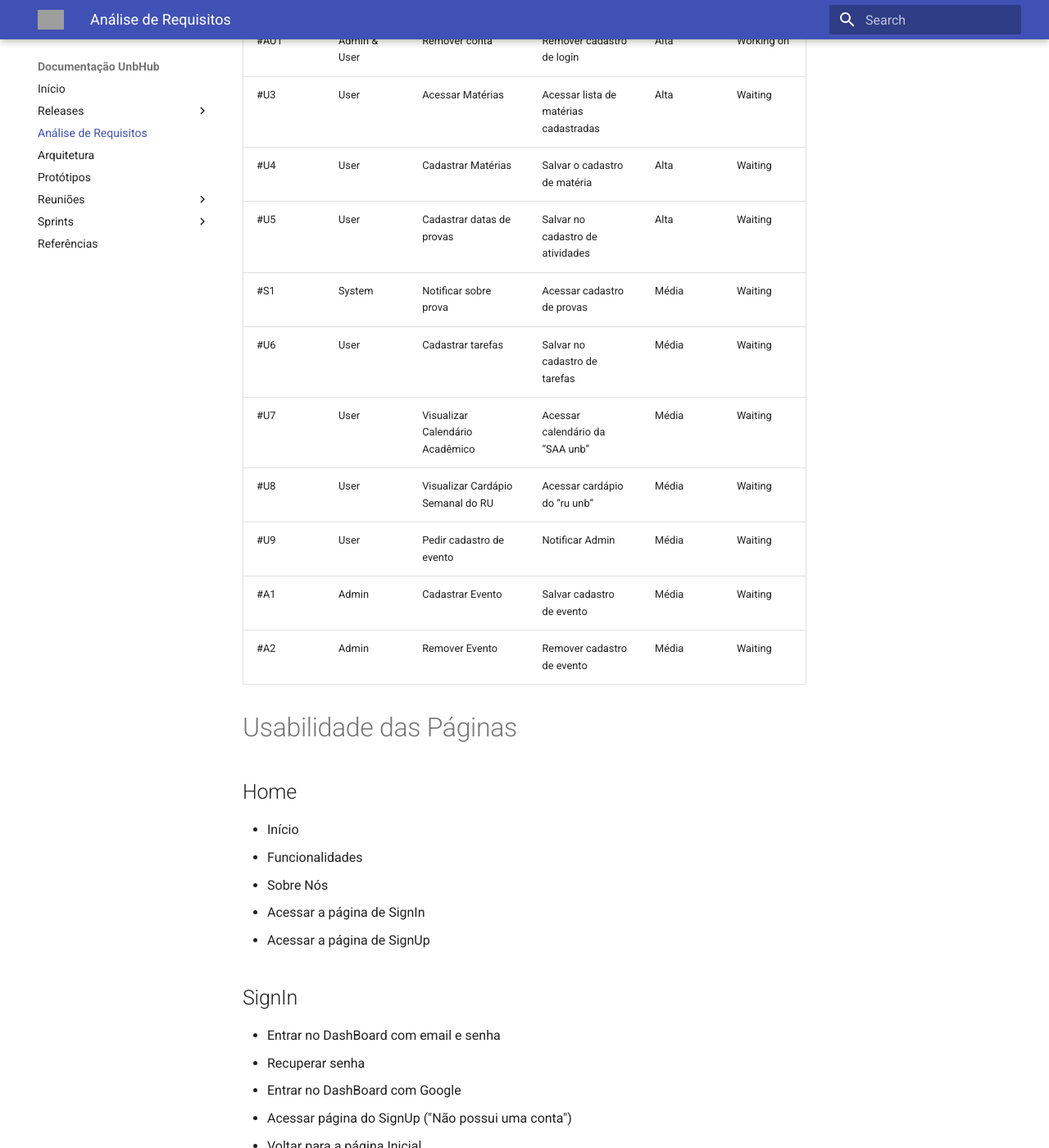
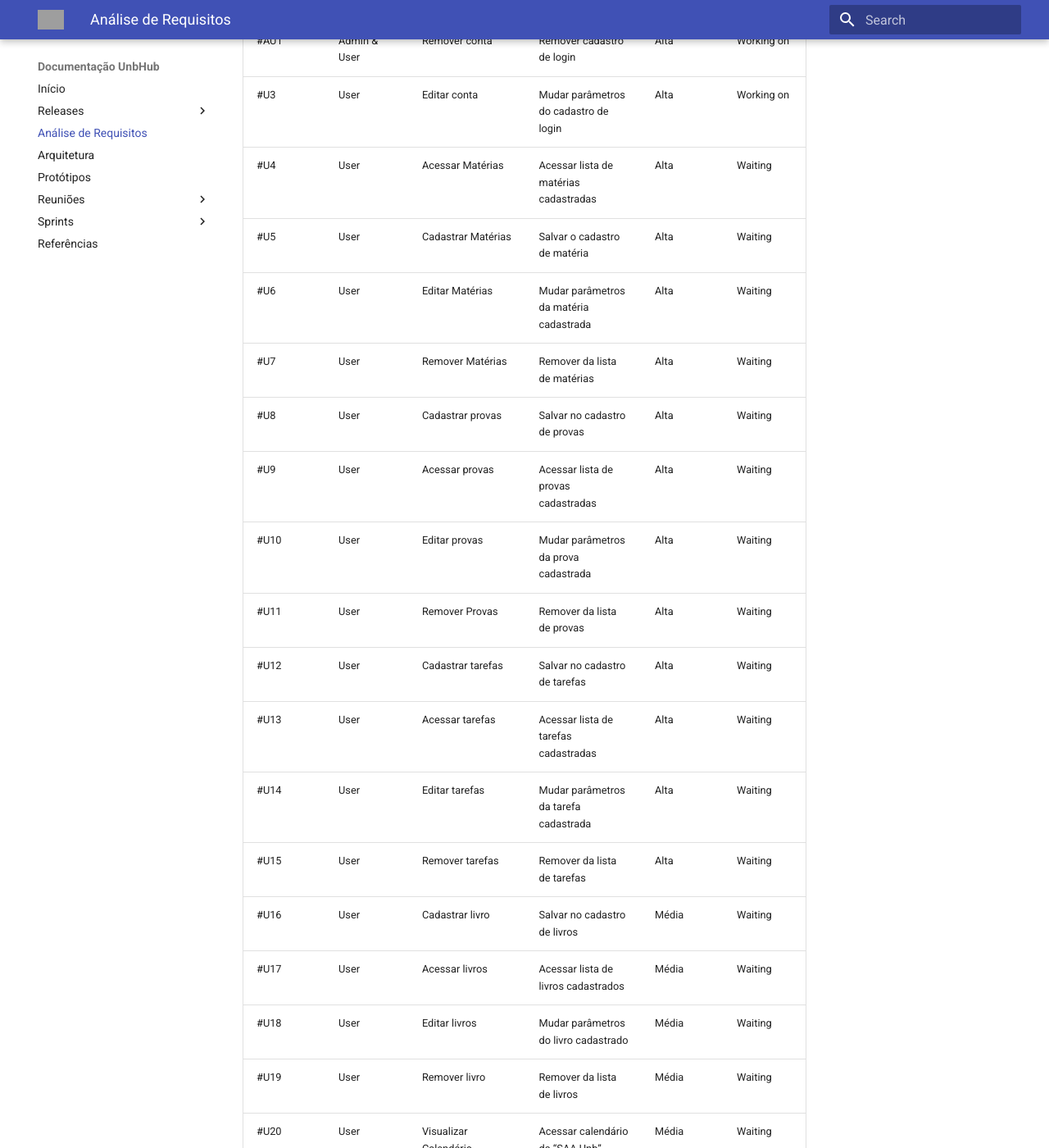
Before and after one commit to unb-mds/Squad09-UnBHUB, an MkDocs documentation site: the page built from documentation/mkdocs/docs/Requisitos.md, in a window 1280 px wide and 1400 px high, scrolled down 330 px. Shown: the whole window at 82% size. Built offline with MkDocs 1.6.1 and Material for MkDocs 9.7.7, drawn with Linux system fonts in a browser that asks for light colours; some of the changed text lies outside the part shown; grey boxes are pictures that could not be loaded.

Commit message:
Close(#43): reformatação da tabela de requisitos

````diff
--- a/documentation/mkdocs/docs/Requisitos.md
+++ b/documentation/mkdocs/docs/Requisitos.md
@@ -1,23 +1,40 @@
-# Tabela de Requisitos
+# Tabela de Requisitos Funcionais
 
-| ID   | Alvo  | Funcionalidade                | Requisito                        | Prioridade | Status      |
-|------|-------|--------------------------------|----------------------------------|------------|-------------|
-| #U1  | User  | Criar uma conta                | Salvar Cadastro de login         | Alta       | Working on  |
-| #U2  | User  | Logar no site                  | Acessar lista de cadastros de login | Alta    | Working on  |
-| #AU1 | Admin & User | Remover conta           | Remover cadastro de login       | Alta       | Working on  |
-| #U3  | User  | Acessar Matérias              | Acessar lista de matérias cadastradas | Alta | Waiting     |
-| #U4  | User  | Cadastrar Matérias            | Salvar o cadastro de matéria     | Alta       | Waiting     |
-| #U5  | User  | Cadastrar datas de provas     | Salvar no cadastro de atividades | Alta     | Waiting     |
-| #S1  | System| Notificar sobre prova         | Acessar cadastro de provas       | Média      | Waiting     |
-| #U6  | User  | Cadastrar tarefas             | Salvar no cadastro de tarefas    | Média      | Waiting     |
-| #U7  | User  | Visualizar Calendário Acadêmico | Acessar calendário da “SAA unb” | Média   | Waiting     |
-| #U8  | User  | Visualizar Cardápio Semanal do RU | Acessar cardápio do “ru unb” | Média | Waiting     |
-| #U9  | User  | Pedir cadastro de evento      | Notificar Admin                  | Média      | Waiting     |
-| #A1  | Admin | Cadastrar Evento              | Salvar cadastro de evento        | Média      | Waiting     |
-| #A2  | Admin | Remover Evento                | Remover cadastro de evento       | Média      | Waiting     |
+| ID   | Alvo   | Funcionalidade          | Requisito                             | Prioridade | Status      |
+|------|--------|-------------------------|---------------------------------------|------------|-------------|
+| #U1  | User   | Criar uma conta         | Salvar Cadastro de login              | Alta       | Working on  |
+| #U2  | User   | Logar no site           | Acessar lista de cadastros de login  | Alta       | Working on  |
+| #AU1 | Admin & User | Remover conta     | Remover cadastro de login            | Alta       | Working on  |
+| #U3  | User   | Editar conta            | Mudar parâmetros do cadastro de login| Alta       | Working on  |
+| #U4  | User   | Acessar Matérias        | Acessar lista de matérias cadastradas| Alta       | Waiting     |
+| #U5  | User   | Cadastrar Matérias      | Salvar o cadastro de matéria         | Alta       | Waiting     |
+| #U6  | User   | Editar Matérias         | Mudar parâmetros da matéria cadastrada| Alta       | Waiting     |
+| #U7  | User   | Remover Matérias        | Remover da lista de matérias         | Alta       | Waiting     |
+| #U8  | User   | Cadastrar provas        | Salvar no cadastro de provas         | Alta       | Waiting     |
+| #U9  | User   | Acessar provas          | Acessar lista de provas cadastradas  | Alta       | Waiting     |
+| #U10 | User   | Editar provas           | Mudar parâmetros da prova cadastrada | Alta       | Waiting     |
+| #U11 | User   | Remover Provas          | Remover da lista de provas           | Alta       | Waiting     |
+| #U12 | User   | Cadastrar tarefas       | Salvar no cadastro de tarefas        | Alta       | Waiting     |
+| #U13 | User   | Acessar tarefas         | Acessar lista de tarefas cadastradas | Alta       | Waiting     |
+| #U14 | User   | Editar tarefas          | Mudar parâmetros da tarefa cadastrada| Alta       | Waiting     |
+| #U15 | User   | Remover tarefas         | Remover da lista de tarefas          | Alta       | Waiting     |
+| #U16 | User   | Cadastrar livro         | Salvar no cadastro de livros         | Média      | Waiting     |
+| #U17 | User   | Acessar livros          | Acessar lista de livros cadastrados  | Média      | Waiting     |
+| #U18 | User   | Editar livros           | Mudar parâmetros do livro cadastrado | Média      | Waiting     |
+| #U19 | User   | Remover livro           | Remover da lista de livros           | Média      | Waiting     |
+| #U20 | User   | Visualizar Calendário Acadêmico | Acessar calendário da “SAA Unb” | Média      | Waiting     |
+| #U21 | User   | Visualizar Cardápio Semanal do RU | Acessar  cardápio do “RU Unb” | Média      | Waiting     |
+| #S1  | System | Notificar sobre prova   | Acessar cadastro dos parâmetros das provas| Média      | Waiting     |
+| #S2  | System | Notificar sobre livro   | Acessar cadastro dos parâmetros dos livros| Média      | Waiting     |
+| #S3  | System | Notificar sobre tarefa  | Acessar cadastro dos parâmetros das tarefas| Média      | Waiting     |
+| #U22 | User   | Pedir cadastro de evento| Notificar Admin                      | Baixa      | Waiting     |
+| #A1  | Admin  | Cadastrar Evento        | Salvar cadastro de evento            | Baixa      | Waiting     |
+| #A2  | Admin  | Remover Evento          | Remover cadastro de evento           | Baixa      | Waiting     |
+
+ESCOPO DO MVP1: #U1, #U2, #AU1, #U3, #U4, #U5, #U6, #U7, #U8, #U9, #U10, #U11, #U12, #U13, #U14, #U15.
 
 
-# Usabilidade das Páginas
+# Requisitos das Páginas
 
 ## Home
 - Início
@@ -91,7 +108,7 @@
 ## Biblioteca
 - Ver livros emprestados da biblioteca
 - Ver livros atrasados da biblioteca
-- Editar paramêtros dos livros
+- Editar parâmetros dos livros
 - Editar data de entrega dos livros
 - Remover Livros
 
@@ -115,40 +132,40 @@
 - Editar notificações
 - Excluir conta
 
-# Banco de dados
+# Requisitos do Banco de dados
 ```
 Usuário:
-    Nome: String
-    Email: String
-    Senha: String
-    Curso: String
-    Semetre: Integer
-    Materias:
-    └── Materia1:
-    |   └── Nome: String
-    |   └── Professor: String
-    |   └── DiasSemana: String
-    |   └── Horarios: Time
-    |   └── Local: String
-    |   └── Provas:
-    |   |   └──  P1:
-    |   |   |    └── Código: String
-    |   |   |    └── Nota: String
-    |   |   |    └── Data: String
-    |   |   |    └── Horário: Time
-    |   |   |    └── Sala: String
-    |   |   |    └── Conteudo: String
-    |   |   |    └── Status: String -> Completo, Por vir
-    |   └── Tarefas:
-    |   |   └──  Tarefa1:
-    |   |   |    └── Nome: String
-    |   |   |    └── Descrição: String
-    |   |   |    └── DataEntrega: DateTime
-    |   |   |    └── Status: String -> Entregue, Atrasada, Em andamento
-    Livros:
-    |   └── Livro1:
-    |   |   └── Nome: String
-    |   |   └── DataEmprestimo: String
-    |   |   └── DataEntrega: String
-    |   |   └── Status: String -> Entregue, Atrasado, Lendo.
+└── Nome: String
+└── Email: String
+└── Senha: String
+└── Curso: String
+└── Semetre: Integer
+└── Materias:
+|   └── Materia1:
+|   |   └── Nome: String
+|   |   └── Professor: String
+|   |   └── DiasSemana: String
+|   |   └── Horarios: Time
+|   |   └── Local: String
+|   |   └── Provas:
+|   |   |   └──  P1:
+|   |   |   |    └── Código: String
+|   |   |   |    └── Nota: String
+|   |   |   |    └── Data: String
+|   |   |   |    └── Horário: Time
+|   |   |   |    └── Sala: String
+|   |   |   |    └── Conteudo: String
+|   |   |   |    └── Status: String -> Completo, Por vir
+|   |   └── Tarefas:
+|   |   |   └── Tarefa1:
+|   |   |   |   └── Nome: String
+|   |   |   |   └── Descrição: String
+|   |   |   |   └── DataEntrega: DateTime
+|   |   |   |   └── Status: String -> Entregue, Atrasada, Em andamento
+|   └── Livros:
+|   |   └── Livro1:
+|   |   |   └── Nome: String
+|   |   |   └── DataEmprestimo: String
+|   |   |   └── DataEntrega: String
+|   |   |   └── Status: String -> Entregue, Atrasado, Lendo.
 ```
````
